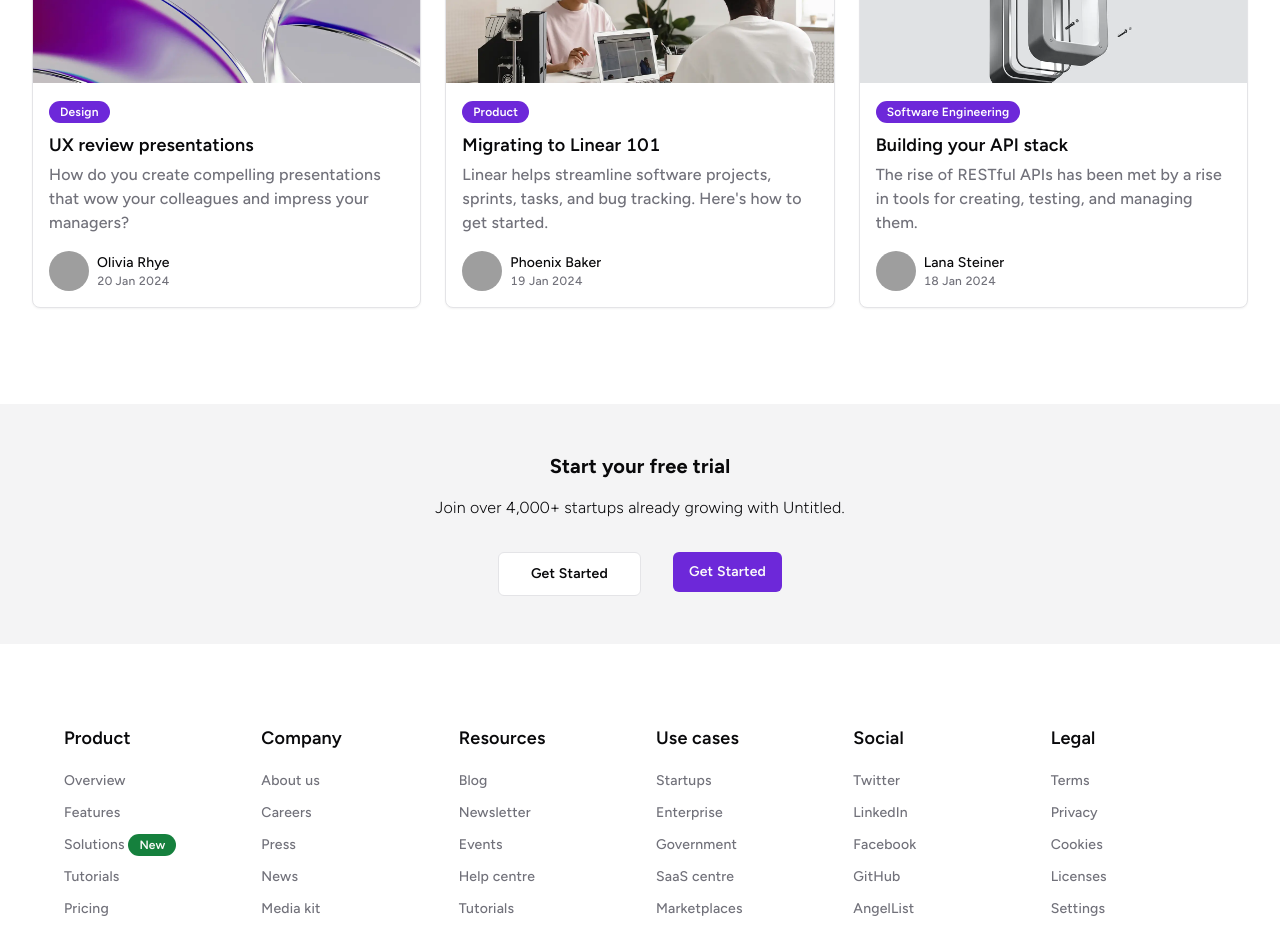
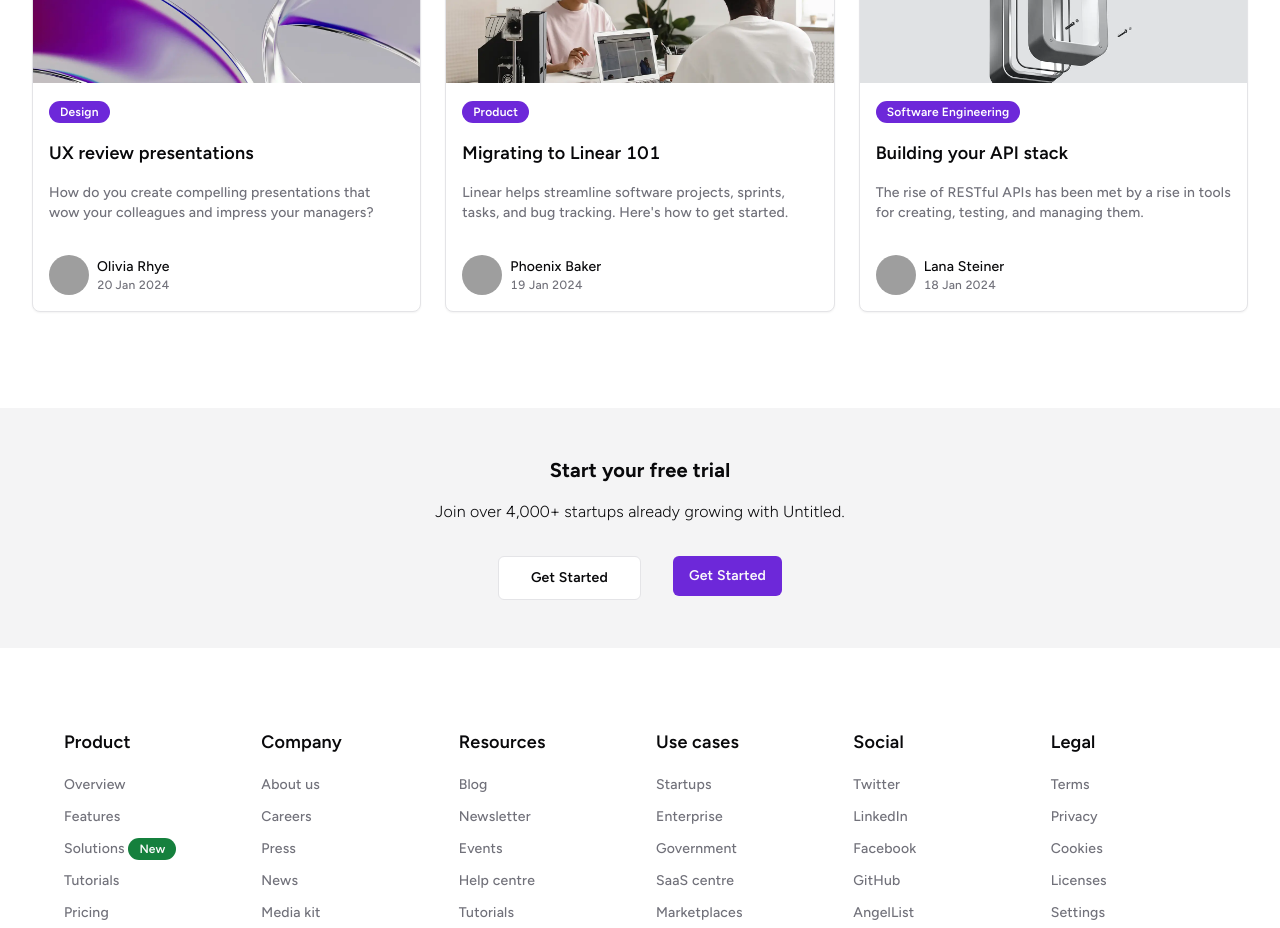
Before and after one commit to iamjasonkendrick/untitled-ui, a React (Vite) app: page / in a window 1280 px wide. Shown: the part 5220-6148 px from the top of the page. Built offline with nearby package versions, Linux system fonts and the light colour scheme; grey boxes are pictures that could not be loaded.

Commit message:
Modified blog section

```diff
--- a/src/components/blog-section.tsx
+++ b/src/components/blog-section.tsx
@@ -31,14 +31,14 @@ export default function BlogSection() {
             <Badge variant='default' className='bg-violet-700 text-white'>
               Design
             </Badge>
-            <h3 className='text-lg font-semibold mt-2'>
+            <h3 className='text-lg font-semibold my-4'>
               UX review presentations
             </h3>
-            <p className='text-muted-foreground mt-1'>
+            <p className='text-muted-foreground mt-1 text-sm'>
               How do you create compelling presentations that wow your
               colleagues and impress your managers?
             </p>
-            <div className='flex items-center mt-4'>
+            <div className='flex items-center mt-8'>
               <Avatar>
                 <AvatarImage src='	https://xsgames.co/randomusers/avatar.php?g=female' />
                 <AvatarFallback>OR</AvatarFallback>
@@ -60,14 +60,14 @@ export default function BlogSection() {
             <Badge variant='default' className='bg-violet-700 text-white'>
               Product
             </Badge>
-            <h3 className='text-lg font-semibold mt-2'>
+            <h3 className='text-lg font-semibold my-4'>
               Migrating to Linear 101
             </h3>
-            <p className='text-muted-foreground mt-1'>
+            <p className='text-muted-foreground mt-1 text-sm'>
               Linear helps streamline software projects, sprints, tasks, and bug
               tracking. Here's how to get started.
             </p>
-            <div className='flex items-center mt-4'>
+            <div className='flex items-center mt-8'>
               <Avatar>
                 <AvatarImage src='	https://xsgames.co/randomusers/avatar.php?g=male' />
                 <AvatarFallback>PB</AvatarFallback>
@@ -89,14 +89,14 @@ export default function BlogSection() {
             <Badge variant='default' className='bg-violet-700 text-white'>
               Software Engineering
             </Badge>
-            <h3 className='text-lg font-semibold mt-2'>
+            <h3 className='text-lg font-semibold my-4'>
               Building your API stack
             </h3>
-            <p className='text-muted-foreground mt-1'>
+            <p className='text-muted-foreground mt-1 text-sm'>
               The rise of RESTful APIs has been met by a rise in tools for
               creating, testing, and managing them.
             </p>
-            <div className='flex items-center mt-4'>
+            <div className='flex items-center mt-8'>
               <Avatar>
                 <AvatarImage src='https://xsgames.co/randomusers/avatar.php?g=female' />
                 <AvatarFallback>LS</AvatarFallback>
```
